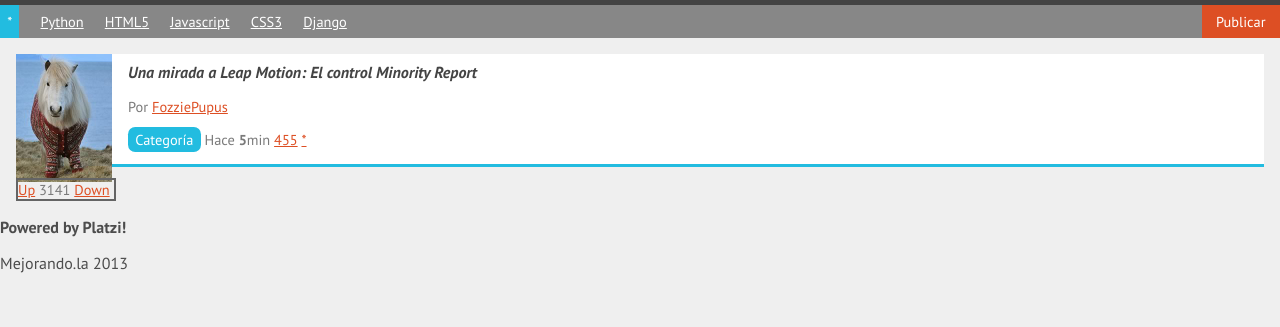
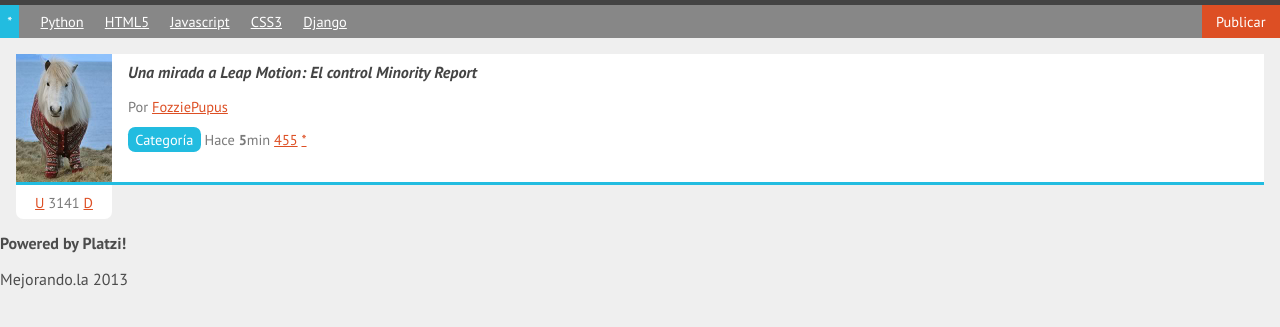
Before and after one commit to Fozziepupus/Puls3, a plain HTML site: page index.html in a window 1280 px wide. Shown: the part 95-422 px from the top of the page. Drawn offline with Linux system fonts and the light colour scheme.

Commit message:
Cambios en votación index y css
Sin iconos en votación

```diff
--- a/estilos.css
+++ b/estilos.css
@@ -172,16 +172,20 @@ nav #publicar_nav a{
 	padding: 0.5em 1em;
 	text-decoration: none;
 }
-
+/*SECTION*/
 #contenido{
 	margin: 1em;
-	margin-bottom: 50px;
-	position: relative;
+	/*margin-bottom: 50px;*/
+	/*position: relative;*/
 }
-
+/*ARTICLE*/
 #contenido .item{
 	background: white;
 	border-bottom: 3px #22BCE0 solid;
+	margin-bottom: 3em;/**Q TOME SEPARACIÓN LA VOTACIÓN DEL ART */
+	min-height: 128px;/*PARA Q LA LINEA AZUL NO SE PONGA DEBAJO DE LA IMAGÉN*/
+	position: relative;/*EL ART ESTARÁ COMO SI FUESE STATIC*/
+	/*top: 100px;*/
 }
 
 #contenido .item p{
@@ -219,7 +223,13 @@ NO ESTÁN ALINEADOS AL MISMO NIVEL NO USAR DISPLAY INLINE-BLOCK MEJOR FLOAT*/
 }
 
 #contenido .item .votacion{
-	border: 0.2em #646464 solid;
+	background: white;
+	/*border: 0.2em solid #646464;*/
+	border-radius: 0 0 0.5em 0.5em;/*EZQSUPIZQ EZQSUPDER EZQINFDER EZQINFIZQ*/
+	margin: 3px 0 0 0 ;/*PARA Q NO TAPE LINEA AZUL*/
+	padding: 0.5em 0;
 	position: absolute;
+	text-align: center;
+	top: 100%;
 	width: 96px;
 }
--- a/index.html
+++ b/index.html
@@ -2,7 +2,7 @@
 <html lang="es">
 	<head>
 		<meta charset="utf-8" /><!--SIGNOS RAROS, NO USAR METATABGS NI METAKEYWORDS-->
-		<title>Mi primera web app</title>
+		<title>Pulse Comunidad para Gente Cool</title>
 		<!--SIEMPRE NORMALIZE PRIMERO, EL ORDEN DE LOS ESTILOS AFECTA-->
 		<link rel="stylesheet" href="normalize.css">
 		<link href='http://fonts.googleapis.com/css?family=PT+Sans:400,400italic,700,700italic' rel='stylesheet' type='text/css' />
@@ -51,9 +51,9 @@
 					<a class="guardar_item" href="#">*</a><!--ICON FONT-->
 				</p>
 				<p class="votacion">
-					<a class="up" href="#">Up</a>
+					<a class="up" href="#">U</a>
 					3141
-					<a class="down" href="#">Down</a>
+					<a class="down" href="#">D</a>
 				</p>
 			</article>
 		</section>
```
